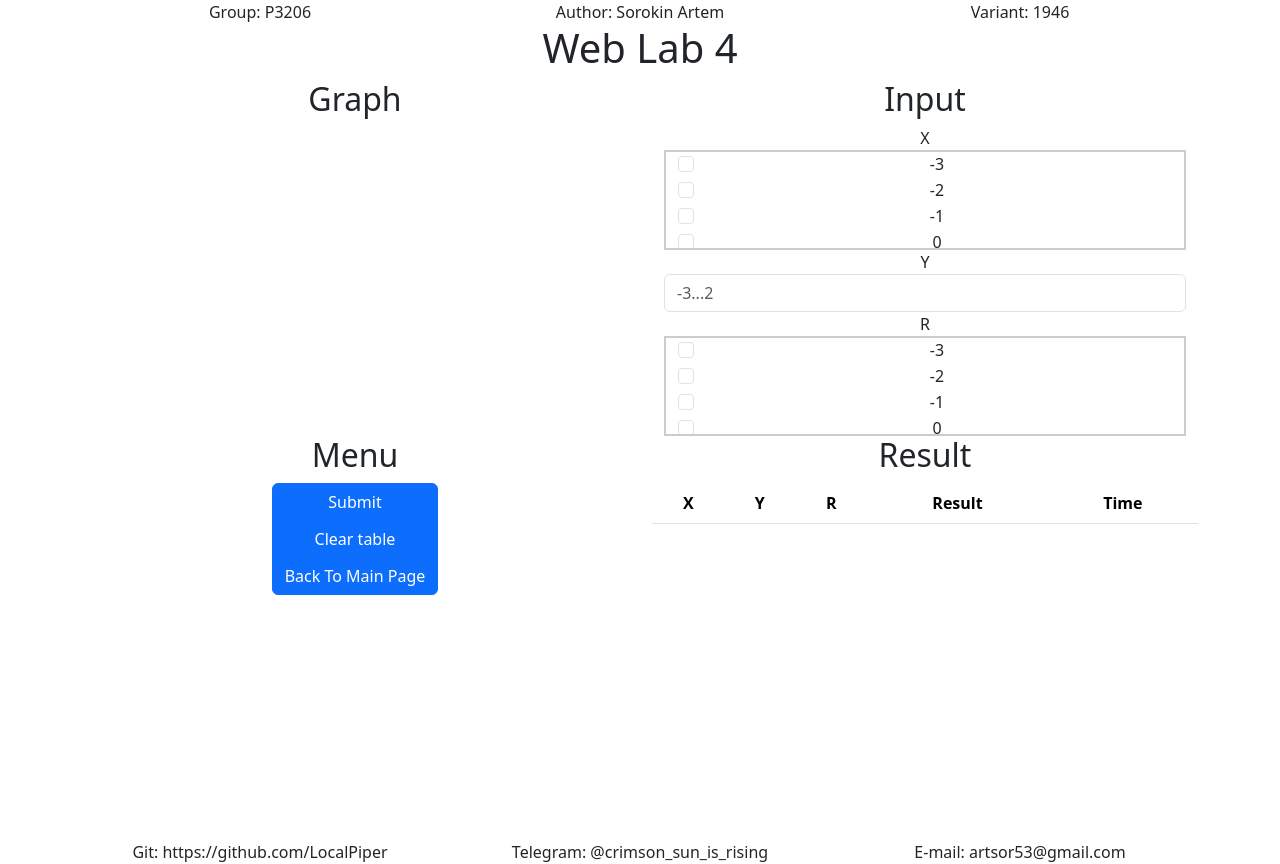
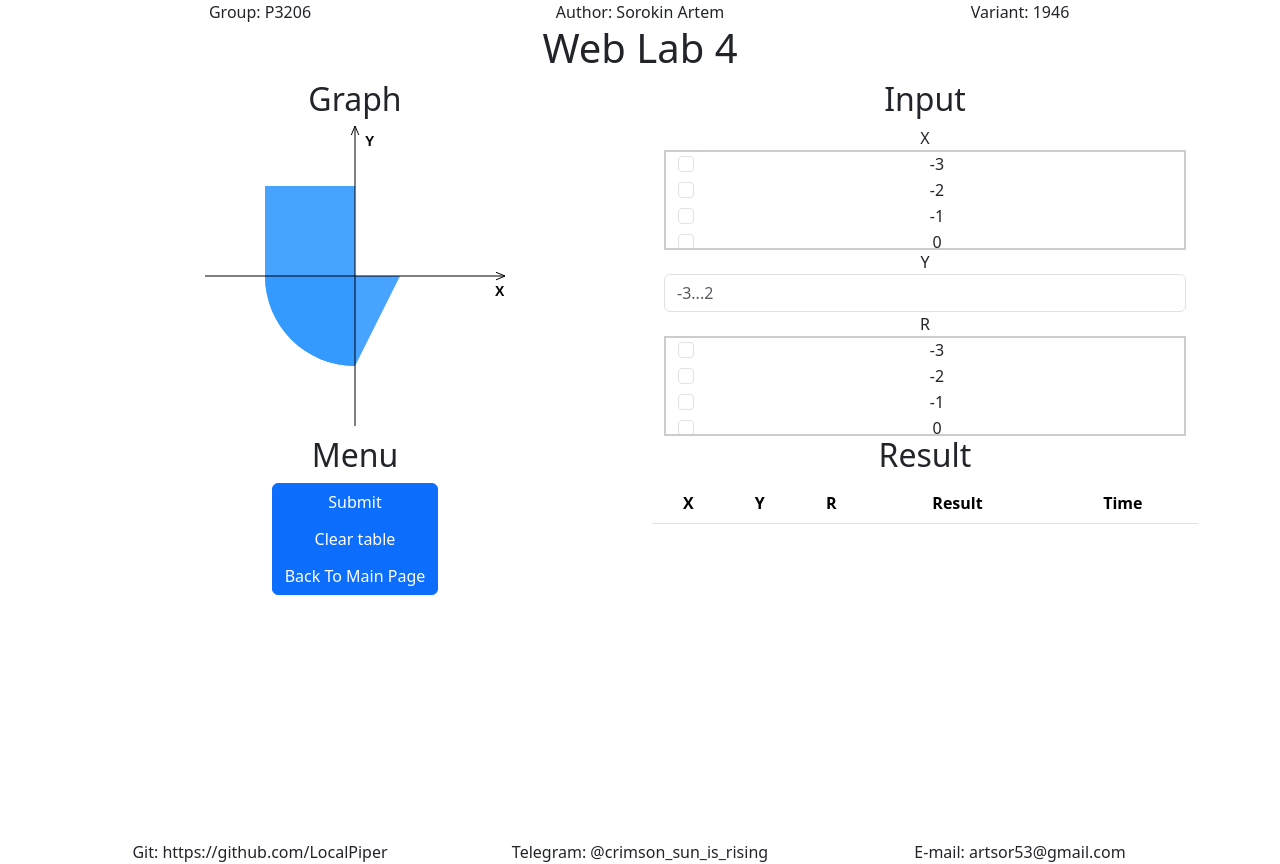
Before and after one commit to LocalPiperITMO/web-programming, a React (Vite) app in the folder frontend/: page / in a window 1280 px wide. Built offline with nearby package versions, Linux system fonts and the light colour scheme.

Commit message:
feat: added graph

```diff
--- a/frontend/src/components/Body.tsx
+++ b/frontend/src/components/Body.tsx
@@ -1,11 +1,4 @@
-function Canvas() {
-  return (
-    <>
-      <h2>Graph</h2>
-      <canvas id="canvas" width={300} height={300}></canvas>
-    </>
-  );
-}
+import { Canvas } from "./Canvas";
 
 function TextInput({ data }) {
   return (
--- /dev/null
+++ b/frontend/src/components/Canvas.tsx
@@ -0,0 +1,20 @@
+import { useRef, useEffect } from "react";
+import { drawGraph } from "../ts/canvas";
+
+export function Canvas() {
+  const canvasRef = useRef(null);
+
+  useEffect(() => {
+    const canvas = canvasRef.current;
+    const context = canvas.getContext("2d");
+
+    drawGraph(canvas, context);
+  }, []);
+
+  return (
+    <>
+      <h2>Graph</h2>
+      <canvas ref={canvasRef} width={300} height={300} />
+    </>
+  );
+}
--- /dev/null
+++ b/frontend/src/ts/canvas.ts
@@ -0,0 +1,67 @@
+export function drawGraph(canvas, ctx, r = 3) {
+  ctx.clearRect(0, 0, canvas.width, canvas.height);
+  ctx.beginPath();
+
+  ctx.globalAlpha = 0.9;
+  // setting blue color
+  ctx.strokeStyle = "#3399ff";
+  ctx.fillStyle = "#3399ff";
+
+  ctx.moveTo(canvas.width / 2, canvas.height / 2);
+  ctx.arc(
+    canvas.width / 2,
+    canvas.height / 2,
+    (canvas.width / 2 / 5) * r,
+    Math.PI,
+    Math.PI / 2,
+    true
+  );
+  ctx.fill();
+  // Filling area in the second quadrant (triangle)
+  ctx.moveTo(canvas.width / 2, canvas.height / 2);
+  ctx.lineTo(canvas.width / 2, canvas.height / 2 + (canvas.height / 2 / 5) * r);
+  ctx.lineTo(canvas.width / 2 + (canvas.width / 2 / 5) * r/2, canvas.height / 2);
+  ctx.lineTo(canvas.width / 2, canvas.height / 2);
+  ctx.fill();
+
+  // Filling area in the third quadrant (empty)
+
+  // Filling area in the fourth quadrant (quarter circle)
+  ctx.fillRect(
+    canvas.width / 2,
+    canvas.height / 2,
+    -(canvas.width / 2 / 5) * r,
+    -(canvas.height / 2 / 5) * r
+  );
+
+  ctx.globalAlpha = 1;
+  // setting black color
+  ctx.beginPath();
+  ctx.strokeStyle = "black";
+  // graph arrows
+  // vertical arrow
+  ctx.moveTo(canvas.width / 2, 0);
+  ctx.lineTo(canvas.width / 2, canvas.height);
+  ctx.moveTo(canvas.width / 1.95, canvas.height * 0.03);
+  ctx.lineTo(canvas.width / 2, 0);
+  ctx.moveTo(canvas.width / 2.05, canvas.height * 0.03);
+  ctx.lineTo(canvas.width / 2, 0);
+  // horizontal arrow
+  ctx.moveTo(0, canvas.height / 2);
+  ctx.lineTo(canvas.width, canvas.height / 2);
+  ctx.moveTo(canvas.width * 0.97, canvas.height / 1.95);
+  ctx.lineTo(canvas.width, canvas.height / 2);
+  ctx.moveTo(canvas.width * 0.97, canvas.height / 2.05);
+  ctx.lineTo(canvas.width, canvas.height / 2);
+
+  // Labels
+  // X label
+  ctx.font = "bold 14px sans-serif";
+  ctx.strokeStyle = "black";
+  ctx.fillStyle = "black";
+  ctx.fillText("X", canvas.width - 10, canvas.height / 2 + 20);
+  // Y label
+  ctx.fillText("Y", canvas.width / 2 + 10, 20);
+
+  ctx.stroke();
+}
```
